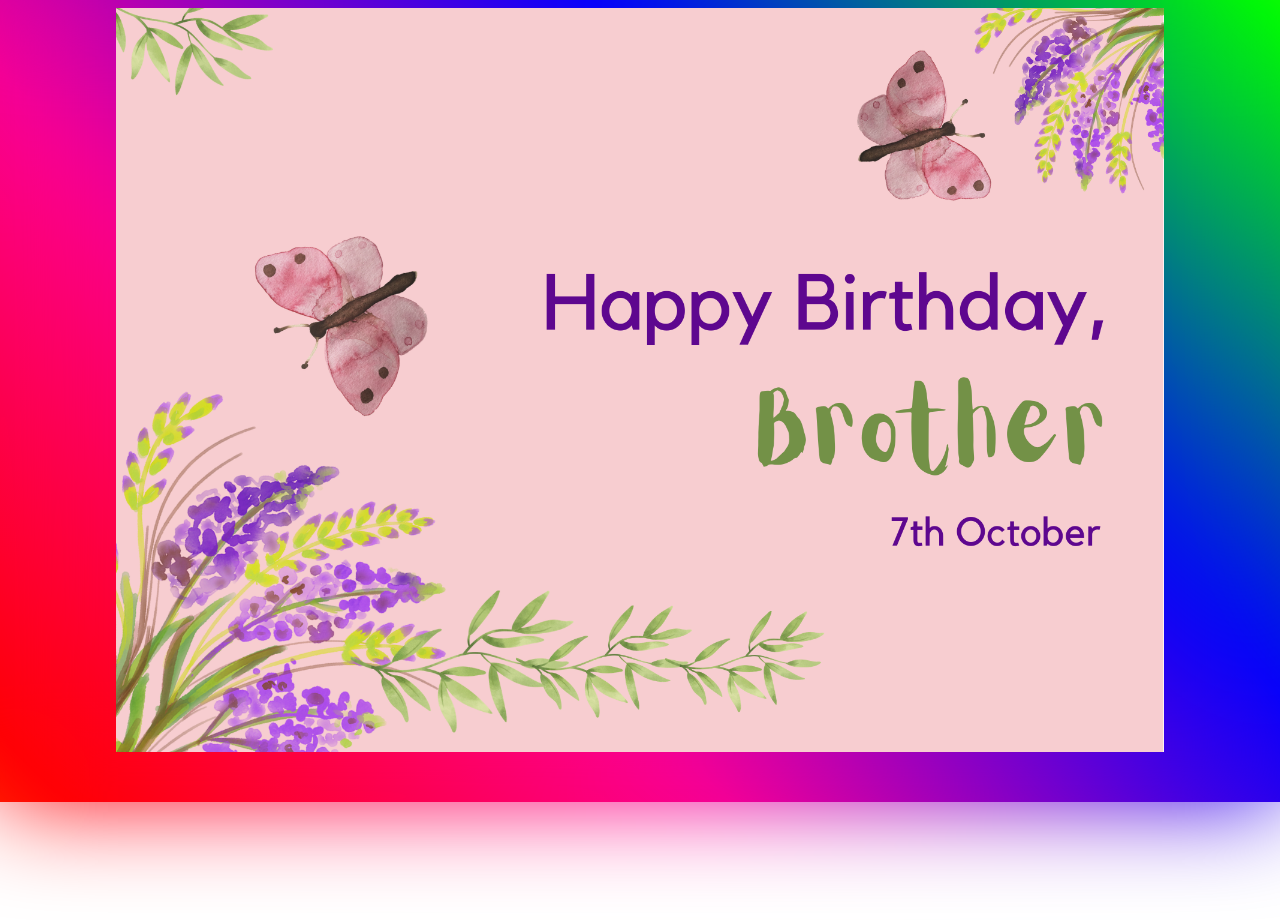
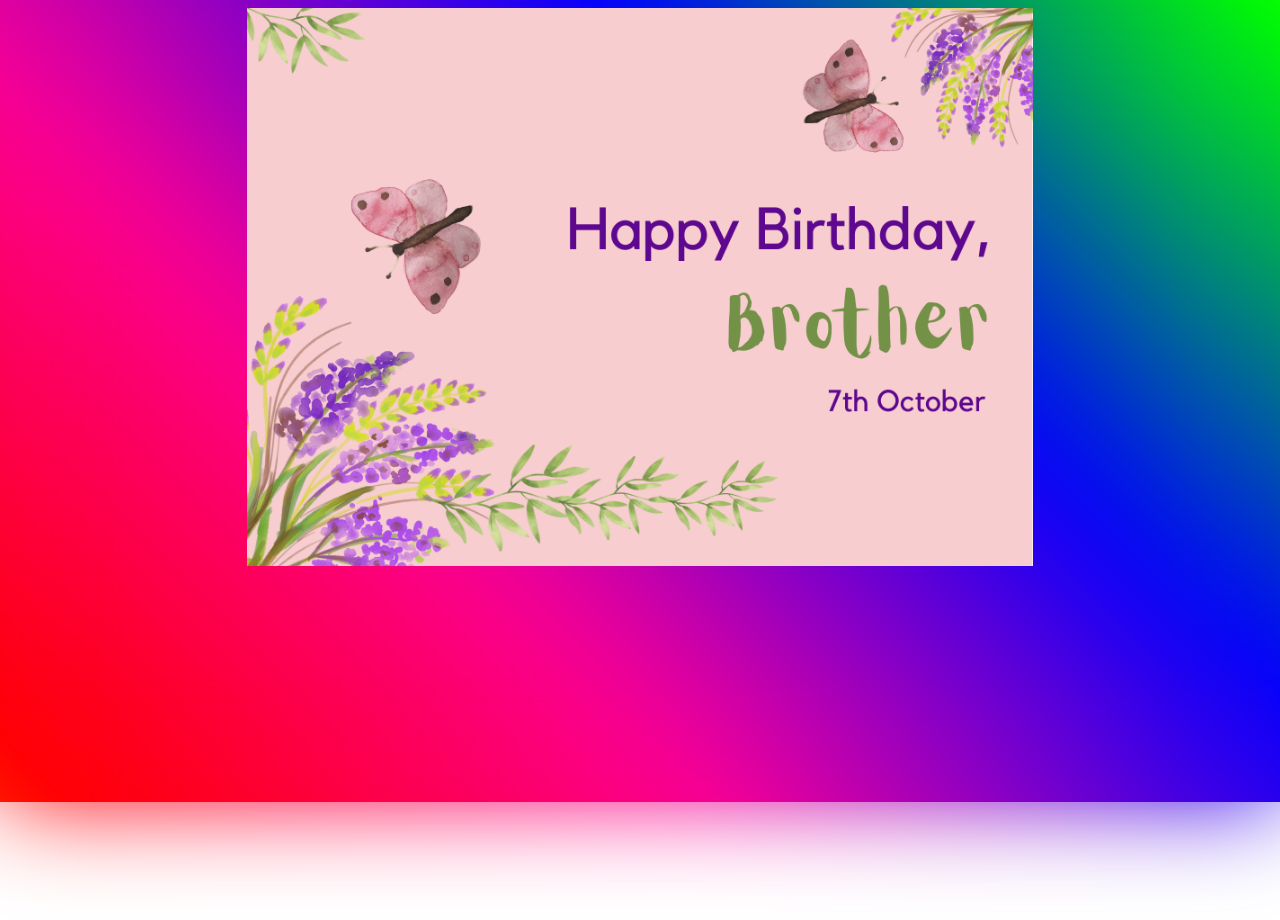
Before and after one commit to YSWikcramatantri/broBirth-day, a plain HTML site: page index.html in a window 1280 px wide. Shown: the top 920 px of the page. Drawn offline with Linux system fonts and the light colour scheme.

Commit message:
Update styles.css

```diff
--- a/styles.css
+++ b/styles.css
@@ -7,7 +7,7 @@ body {
   justify-content: center;
 }
 img {
-  max-height: 60%;
+  max-height: 45%;
   width: auto;
 }
 .container:before, .container:after {
```
